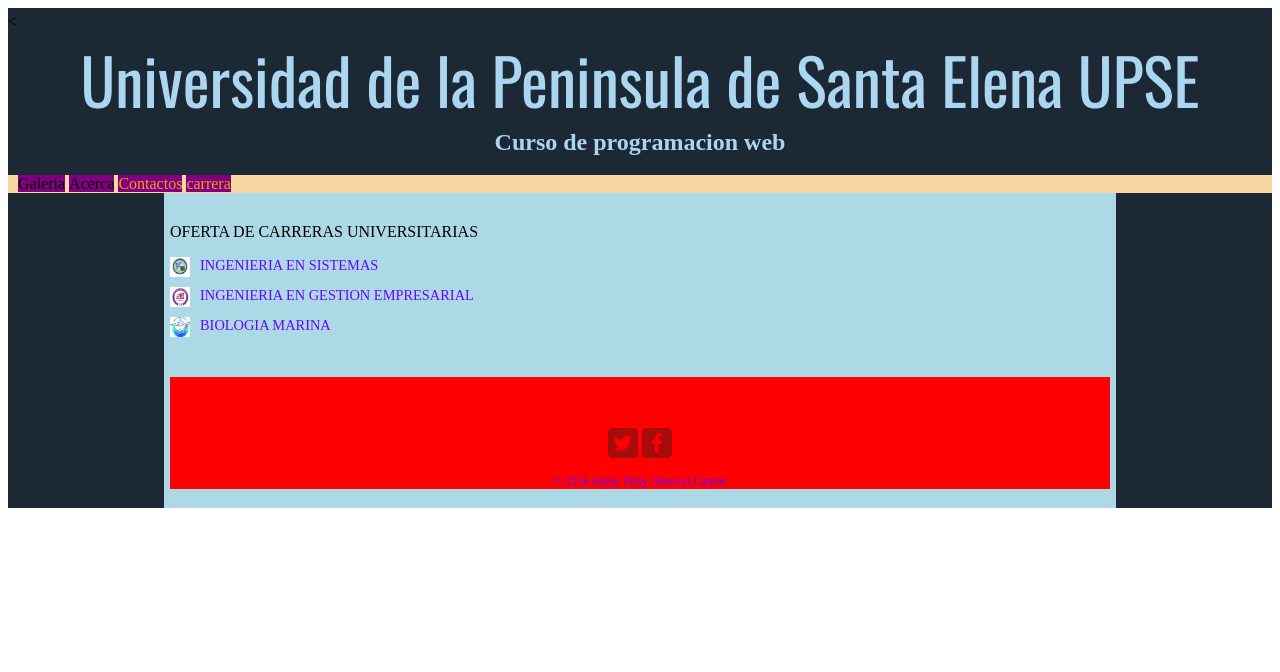
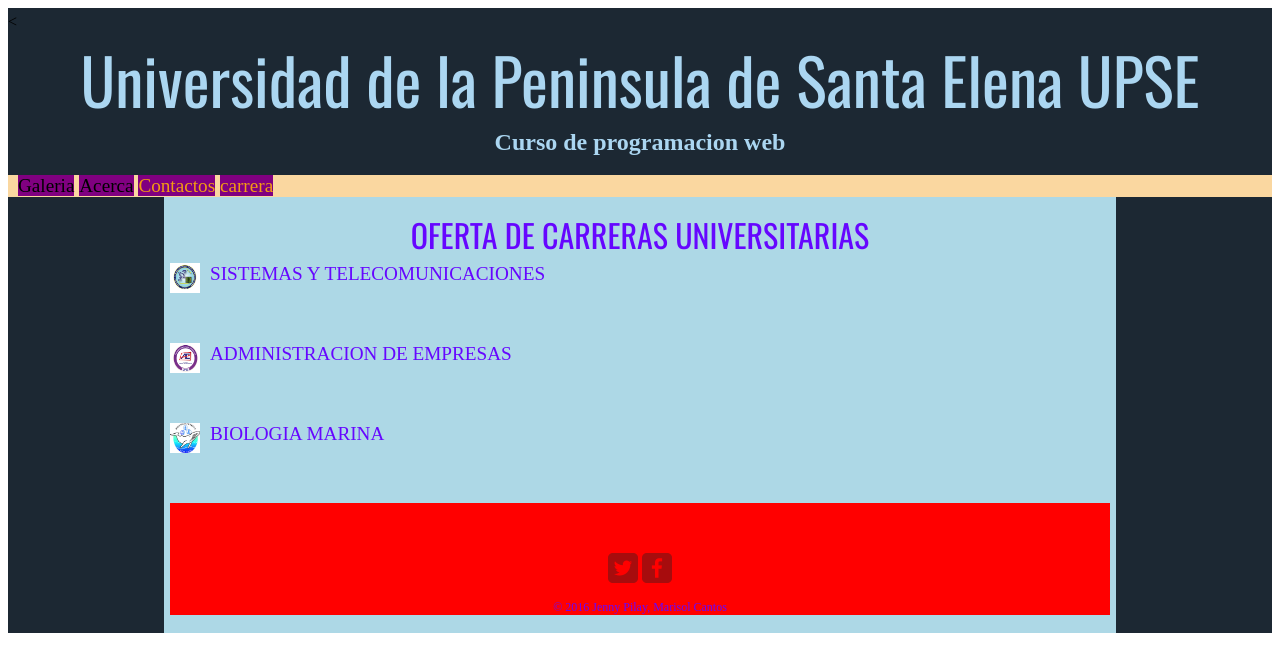
Before and after one commit to JENNYPILAY/UPSE_PROGRAMACIONWEB, a plain HTML site: page carreras .html in a window 1280 px wide. Drawn offline with nearby package versions, Linux system fonts and the light colour scheme.

Commit message:
Se realizaron cambios en el tamaño de letra  y centrado

```diff
--- a/carreras .html
+++ b/carreras .html
@@ -45,16 +45,18 @@
 </header>
 <div id="wrapper">
 <section>
-	<p> OFERTA DE CARRERAS UNIVERSITARIAS </p>
+	<a href="index.html" id="logo" >
+	<h3> OFERTA DE CARRERAS UNIVERSITARIAS </h3>
+	</a>
 	<ul class="carrera-info">
 		<li class="telecomunicaciones">
-			<a href="ing.sistemas">INGENIERIA EN SISTEMAS </a>
+			<a href="http://www.upse.edu.ec/index.php/sistemas-y-telecomunicaciones">SISTEMAS Y TELECOMUNICACIONES </a>
 		</li>
 		<li class=" desarrolloempresarial">
-			<a href="ing.gest.empresarial">INGENIERIA EN GESTION EMPRESARIAL </a>
+			<a href="http://www.upse.edu.ec/index.php/ciencias-administrativas/administracion-de-empresas"> ADMINISTRACION DE EMPRESAS</a>
 		</li>
 		<li class="biologiamarina">
-			<a href="blg.marina/intent/tweet?screen.name=upse_ec">BIOLOGIA MARINA </p>
+			<a href="http://www.upse.edu.ec/index.php/ciencias-del-mar/biologia-marina">BIOLOGIA MARINA </a>
 				</li>
 			</ul>
 
--- a/css/main.css
+++ b/css/main.css
@@ -10,10 +10,14 @@ a {
 	margin:auto;
 	padding: 0.5%;
 	background: lightblue;
-}
-#logo{ text-align: center;
+
+	}
+
+#logo{ text-align:center;
 		margin: 0;
 		}
+
+
 
 header
 
@@ -46,7 +50,7 @@ header
 
 
 /***********     **********/
-h1,h2 {
+h1,h2{
 	color: #ABD6F1;
 }
 h1 {
@@ -56,7 +60,14 @@ h1 {
 	font-weight: normal;
 	line-height: 0.9em;
 }
-
+h3
+{
+font-family: 'Oswald', sans-serif;
+	margin: 10px 0;
+	font-size: 2em;
+	font-weight: normal;
+	line-height: 0.5em;
+}
 
 /******** NAVEGAR*****/
 nav{
@@ -76,6 +87,7 @@ nav a:hover
 }
 nav ul {
 		list-style: none;
+		font-size: 1.2em;
 		margin:0 10px;
 		padding: 0;
 }
@@ -84,7 +96,9 @@ nav li {
 	}
 nav a {
 	font-weight:800;
+	font-size: 4em;
 	padding: 15px 10px;
+
 }
 		nav a {
 	color:#F39C12;
@@ -149,16 +163,17 @@ footer
 
 	list-style: none;
 	padding: 0;
-	margin: 0;
-	font-size: 0.9em;
+	margin: center;
+	font-size: 1.2em;
 	}
-.carrera-info a {display: block;
+.carrera-info a {
 
-	min-height:  20px;
+	display: block;
+	min-height:  60px;
 	background-repeat: no-repeat;
-	background-size: 20px 20px;
-	padding:  0 0 0 30px;
-	margin: 0 0 10px;
+	background-size: 30px 30px;
+	padding:  0 0 0 40px;
+	margin: 0 0 20px;
 }
 .carrera-info li.telecomunicaciones a{
 	background-image: url('../img/telecomunicaciones.jpg');
```
Also changed, not shown: about.html (+3 -6 lines), contacts.html (+3 -4 lines).
